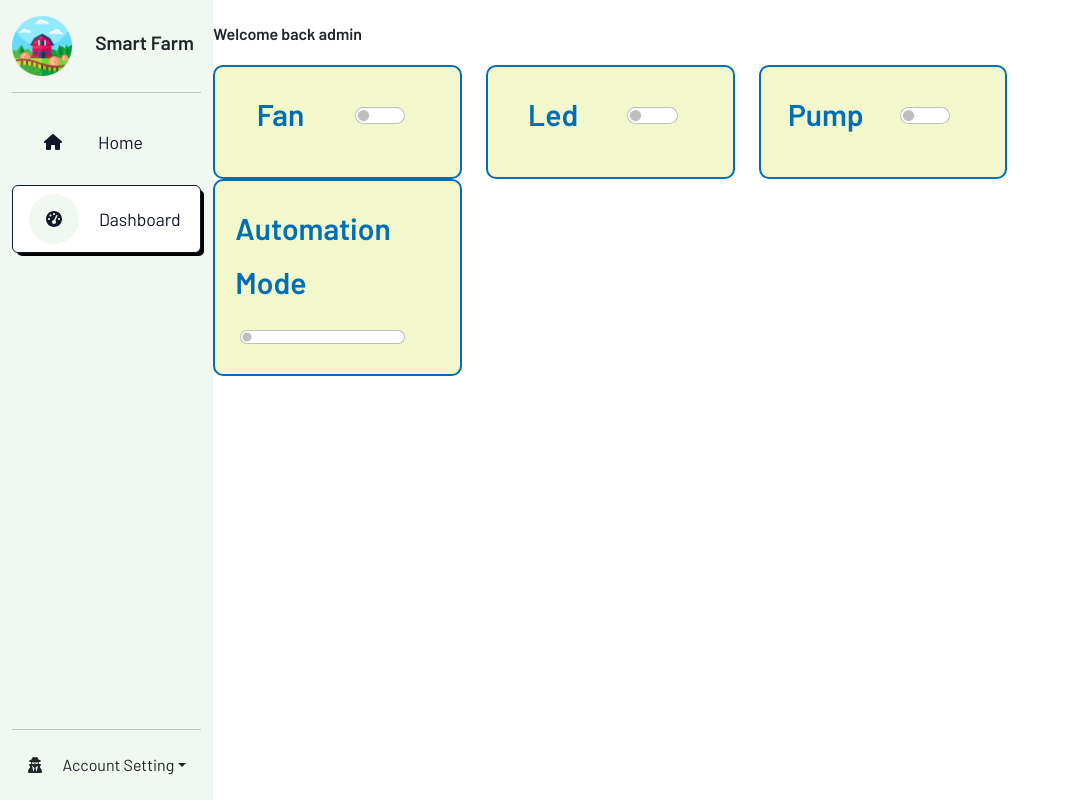
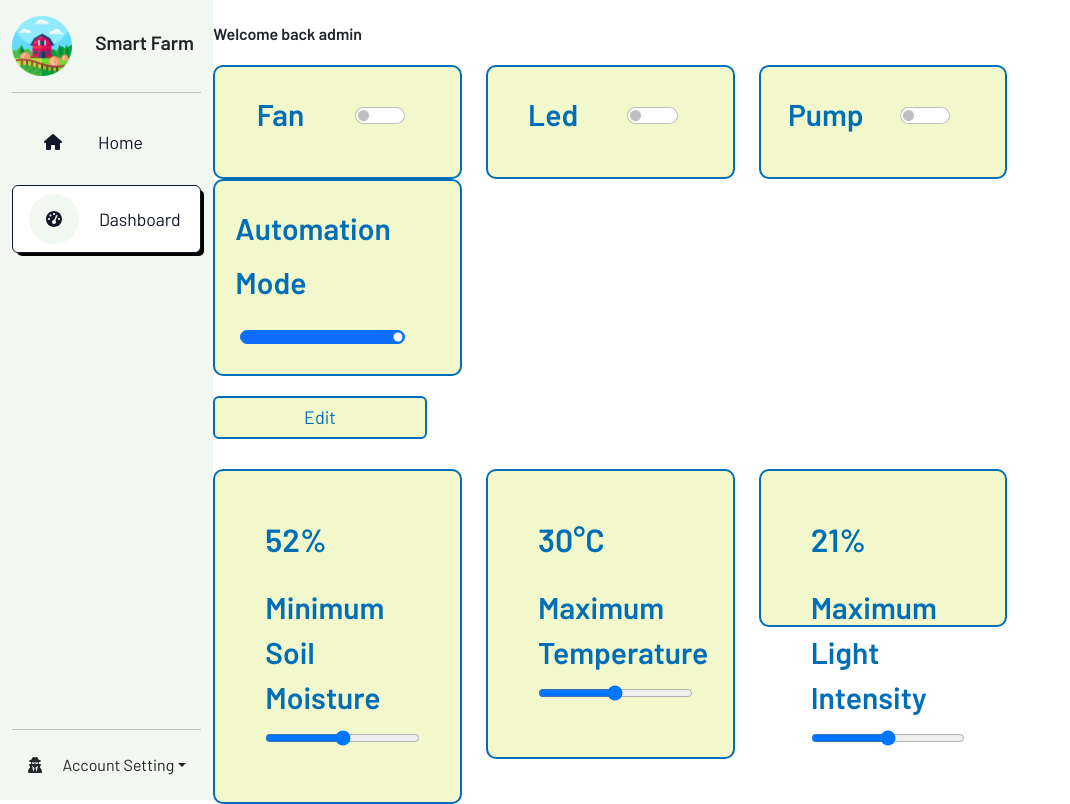
Before and after one commit to hoang-nguyen1403/IOTDjangoServer, a Django app: page /dashboard/ in a window 1280 px wide. Shown: the whole page, without its empty margins (0-1070 px from the left). Run offline with Django 4.2, Linux system fonts and the light colour scheme; a user stored in the database is signed in; data comes from the database, SQL or seed files in the repository; both versions use the stored data as it was after the commit; style sheets or scripts are compiled from the project's sources; some libraries are stand-ins or nearby versions.

Commit message:
get latest data of automation mode

```diff
--- a/farmRestFullAPI/gate_way.py
+++ b/farmRestFullAPI/gate_way.py
@@ -4,7 +4,7 @@ from Adafruit_IO import MQTTClient
 import requests
 
 AIO_USERNAME = "tientran1122"
-AIO_KEY = ""
+AIO_KEY = "aio_CXqc129ftexBcfrDYyE9vYPt3jO6"
 AIO_FEED_IDS = ["bbc-led", "fan", "soil-moisture", "temperature", "light-intensity"]
 BASE_URL = 'http://127.0.0.1:8000/api/roomcondition/'
 
--- a/farmRestFullAPI/templates/account/dashboard.html
+++ b/farmRestFullAPI/templates/account/dashboard.html
@@ -84,7 +84,7 @@
                             <div class="col">
                                 <div class="right-item">
                                     <div class="form-check form-switch">
-                                        <input class="form-check-input" type="checkbox" id="showRanges">
+                                        <input class="form-check-input" {% if latest_status.enableAutomation %} checked {% endif %} type="checkbox" id="showRanges">
                                     </div>
                                 </div>
                             </div>
@@ -100,21 +100,21 @@
             <div class="row">
                 <div class="col-3", id="soilRangeContainer">
                     <div class="soil_range">
-                        <p class="status" id="soilStatus">50%</p>
+                        <p class="status" id="soilStatus">{{ latest_data_auto.minimum_soilmoisture  }}%</p>
                         <label for="customRangeSoil" class="label-bar">Minimum Soil Moisture</label>
                         <input type="range" id="customRangeSoil">
                     </div>
                 </div>
                 <div class="col-3"  id="temperatureRangeContainer">
                     <div class="soil_range">
-                        <p class="status" id="tempStatus">50&deg;C</p>
+                        <p class="status" id="tempStatus">{{ latest_data_auto.maximum_temperature  }}&deg;C</p>
                         <label for="customRangeTemperature" class="label-bar">Maximum Temperature</label>
                         <input type="range" id="customRangeTemperature">
                     </div>
                 </div>
                 <div class="col-3">
                     <div class="soil_range" id="lightRangeContainer">
-                        <p class="status" id="lightStatus">50%</p>
+                        <p class="status" id="lightStatus">{{ latest_data_auto.minimum_light_intensity  }}%</p>
                         <label for="customRangeLight" class="label-bar">Maximum Light Intensity</label>
                         <input type="range" id="customRangeLight">
                     </div>
@@ -130,6 +130,8 @@
     </div>
 </div>
 <script>
+    // This lines should in this html file
+
     document.addEventListener("DOMContentLoaded", function() {
       const checkboxLed = document.getElementById("flexSwitchCheckDefaultLed");
       const checkboxFan = document.getElementById("flexSwitchCheckDefaultFan");
@@ -217,6 +219,7 @@
     const editBth = document.getElementById("editAuto");
     const saveBth = document.getElementById("save");
     saveBth.style.display = "none";
+    console.log(showRangesCheckbox.checked);
 
     if (showRangesCheckbox.checked){
         soilRangeContainer.style.display = "block";
--- a/farmRestFullAPI/views.py
+++ b/farmRestFullAPI/views.py
@@ -8,12 +8,12 @@ from .forms import LoginForm, UserRegistrationForm, UserEditForm, ProfileEditFor
 from django.contrib.auth.decorators import login_required
 from django.contrib import messages
 from django.views.decorators.csrf import csrf_exempt
-from .models import Profile, RoomCondition
+from .models import Profile, RoomCondition, Automation, AutomationStatus
 from . import gate_way as gw
 
 # Create your views here.
-gate_wave_obj = None
-# gate_wave_obj = gw.go()
+# gate_wave_obj = None
+gate_wave_obj = gw.go()
 PANEL_CONTROL_URL = 'http://127.0.0.1:8000/api/panelcontrol/'
 
 
@@ -86,7 +86,18 @@ def edit(request):
 
 @login_required
 def dashboard(request):
-    return render(request, 'account/dashboard.html', {'section': 'dashboard'} )
+    all_posts_auto = list(Automation.objects.order_by('created'))
+    all_posts_auto_status = list(AutomationStatus.objects.order_by('created'))
+
+    if len(all_posts_auto) == 0:
+        return
+    latest_data_auto = all_posts_auto[-1]
+    latest_data_auto_status = all_posts_auto_status[-1]
+    print(latest_data_auto_status.enableAutomation)
+    return render(request, 'account/dashboard.html',
+                  {'section': 'dashboard', 'latest_data_auto': latest_data_auto,
+                   'latest_status': latest_data_auto_status} )
+
 
 @login_required
 def home(request):
```
Also changed, not shown: db.sqlite3.
